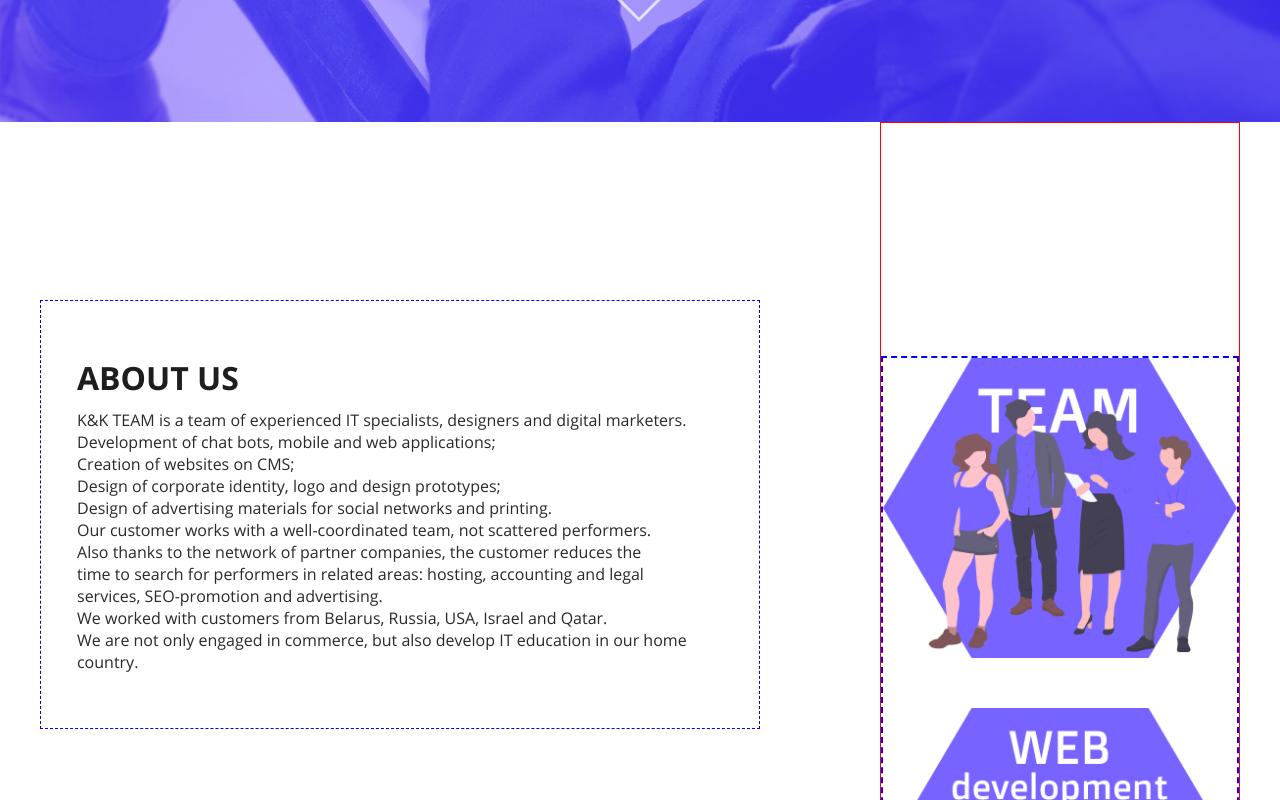
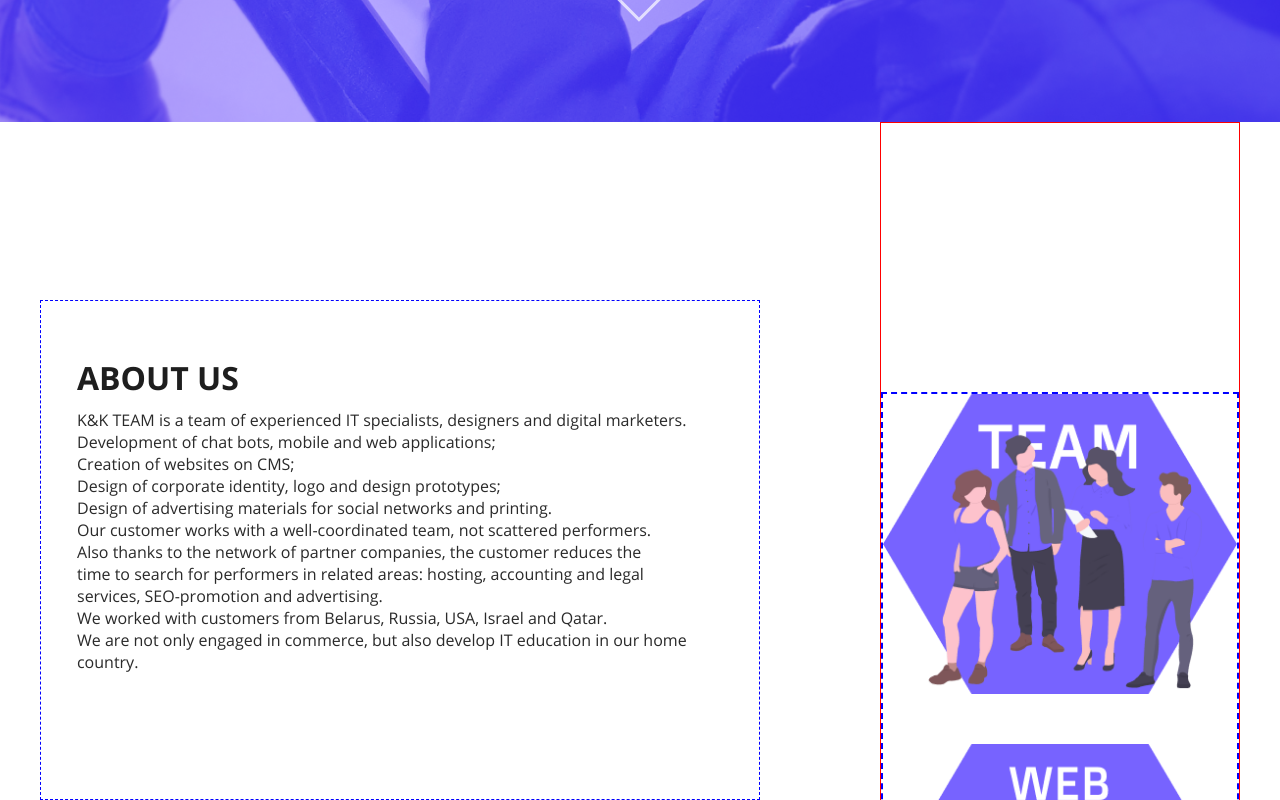
Before and after one commit to sharkyBy/K-K, a React (Create React App) app: page / in a window 1280 px wide. Shown: the part 754-1554 px from the top of the page. Built offline with nearby package versions, Linux system fonts and the light colour scheme.

Commit message:
add scroll effects for aboutUs block

```diff
--- a/src/components/App.js
+++ b/src/components/App.js
@@ -10,22 +10,63 @@ let userLang = (window.navigator.language ||
   window.navigator.systemLanguage ||
   window.navigator.userLanguage);
 
+let winTop = window.pageYOffset;
 
+function aboutUsScroll() {
 
+  let textWrapper = [...document.querySelector('.aboutUs__text_wrapper').children];
+  let carouselWrapper = [...document.querySelector('#carousel').children];
+  let textWrap = document.querySelector('.aboutUs__text_wrapper');
+
+  let top = carouselWrapper.map((item) => {
+      let top = item.getBoundingClientRect().y;
+      let height = item.getBoundingClientRect().height;
+
+    return top + height / 2;
+  }
+  );
+
+  // console.log(top);
+
+  let y = textWrap.getBoundingClientRect().y;
+  let h = textWrap.getBoundingClientRect().height;
+  let textCenter = Math.round(y + h / 2);
+
+  // el.scrollIntoView({block:"center",behavior: "smooth"})
+console.log(`pictCenter: ${top}; textCenter: ${textCenter}; y: ${y}`)
+
+  return (
+    top.map((item,index) => {
+      return (
+      Math.round(item) <= textCenter && Math.round(item) >= Math.round(y)  ? textWrapper[index].style.opacity = '1' :
+      Math.round(item) <= h && Math.round(item) >= (textCenter + 0.9 * Math.round(h))  ? textWrapper[index].style.opacity = '1':textWrapper[index].style.opacity = '0'
+      )
+      }
+  )
+  )
+    // pictCenter <= textCenter ? textWrapper.style.opacity = '1' : textWrapper.style.opacity = '0'
+
+}
+
+window.addEventListener('scroll', aboutUsScroll);
 
 
 class App extends React.Component {
   state = {
     lang: userLang,
+    scrollTop: winTop,
+
   }
 
   handlerUserLang = (userL) => {
     this.setState({
-      lang:userL,
+      lang: userL,
     })
   }
+
   render() {
     // debugger;
+
     if (this.state.lang.includes('ru')) {
       return (
         <Switch>
@@ -37,11 +78,15 @@ class App extends React.Component {
 
             />
             <Route exact path='/' >
-              <Mainpage {...this.props.staticData_ru} />
+              <Mainpage {...this.props.staticData_ru}
+
+              />
             </Route>
 
             <Route exact path='/mainpage'>
-              <Mainpage {...this.props.staticData_ru} />
+              <Mainpage {...this.props.staticData_ru}
+
+              />
             </Route>
 
             <Route exact path='/community'>
--- a/src/components/Main.js
+++ b/src/components/Main.js
@@ -9,9 +9,9 @@ export default function Main(props) {
   return (
   <div className='main' >
     <div className='container'>
-      <AboutUs {...props.data.aboutUs}/>
-      <Project {...props.data.project}/>
-      <Contact {...props.data.contact}/>
+      <AboutUs {...props.data.aboutUs} />
+      <Project {...props.data.project} />
+      <Contact {...props.data.contact} />
     </div>
   </div>
   )
--- a/src/components/Mainpage.js
+++ b/src/components/Mainpage.js
@@ -8,7 +8,9 @@ export default function Mainpage(props) {
   return (
     <Fragment>
       <Header data={props.header} />
-      <Main data={props.main} />
+      <Main data={props.main}
+
+       />
     </Fragment>
 
   )
--- a/src/components/aboutUs/AboutUs.js
+++ b/src/components/aboutUs/AboutUs.js
@@ -9,38 +9,18 @@ import AboutUsText from './AboutUsText';
 
 class  AboutUs extends React.Component {
   // debugger;
-  state={
-    zIndex:'1',
-    border:'2px solid red'
-  }
-  coords = (e) => {
-    let Y = e.target.getBoundingClientRect().top
-    let winY = window.scrollY;
-
-
-    console.log(`client Y:${Y}; scroll Y:${winY}`)
-  }
-
-  handleScroll=() => {
-    this.setState({
-      zIndex:'1',
-    border:'2px solid red'
-    })
-  }
-
-
 
   render() {
 
     return (
     <div className='aboutUs' id ='aboutUs' >
-        <AboutUsText text={this.props.text} state={this.state} />
+       <div className='aboutUs__text'>
+         <AboutUsText text={this.props.text} />
+       </div>
 
       <div className='aboutUs__carousel'>
         <AboutUsCarousel imgSrc={this.props.carousel.imgSrc} coords={this.coords}/>
       </div>
-
-
     </div>
   )
   }
--- a/src/components/aboutUs/AboutUsCarousel.js
+++ b/src/components/aboutUs/AboutUsCarousel.js
@@ -11,8 +11,6 @@ export default function AboutUsCarousel(props) {
     key ={`img_${index}`}
     alt={`img_${index}`}
     id={`pict_${index}`}
-                  coords={props.coords}
-
   />
   )
   return(
--- a/src/components/aboutUs/AboutUsScopes.js
+++ b/src/components/aboutUs/AboutUsScopes.js
@@ -7,7 +7,7 @@ export default function AboutUsScopes(props) {
   // debugger;
 
   return (
-    <li onClick={props.coords} id={props.id}>
+    <li id={props.id}>
       <img src={props.imgSrc} alt={props.alt}/>
     </li>
   )
--- a/src/components/aboutUs/AboutUsText.js
+++ b/src/components/aboutUs/AboutUsText.js
@@ -4,7 +4,7 @@ import AboutUsTextItem from './AboutUsTextItem';
 
 function AboutUsText(props) {
   // debugger;
-  let textBlock = props.text.map((item,index)=> (
+  let textBlock = props.text.map((item, index) => (
     <AboutUsTextItem
       text={item}
       index={index}
@@ -12,7 +12,8 @@ function AboutUsText(props) {
     />)
   )
   return (
-    <div className='aboutUs__text' >
+
+      <div className='aboutUs__text_wrapper'>
         {textBlock}
     </div>
 
--- a/src/components/aboutUs/AboutUsTextItem.js
+++ b/src/components/aboutUs/AboutUsTextItem.js
@@ -7,17 +7,18 @@ function AboutUsTextItem(props) {
 
 
   return (
-    <div className={props.index !== 0 ? 'hidden' : 'visible'} >
-      <h1>{props.text.title}</h1>
-      <p>
-        {props.text.p1}
-      </p>
-      <div
-        className={props.index !== 0 ? 'aboutUs__btn' : null}
-      >
-        {props.index !== 0 ? props.text.btnName:null}
+
+      <div id={`text_${props.index}`}  className='visible'>
+        <h1>{props.text.title}</h1>
+        <p>
+          {props.text.p1}
+        </p>
+        <div className={props.index !== 0 ? 'aboutUs__btn' : null}>
+          {props.index !== 0 ? props.text.btnName : null}
+        </div>
       </div>
-    </div>
+
+
 
   )
 }
--- a/src/style/css/index.css
+++ b/src/style/css/index.css
@@ -266,22 +266,6 @@ html {
   display: flex;
   justify-content: space-between;
   width: 100%;
-  /* &-scopes {
-      position: sticky;
-      top: 0px;
-      margin-top: 43px;
-      height: 750px;
-      font-size: 200px;
-      line-height: 0.5;
-      font-family: OpenSans_ExtraBold;
-      writing-mode: vertical-rl;
-      transform: rotate(-180deg);
-      color: #6C63FF;
-      opacity: 0.5;
-      text-transform: uppercase;
-      z-index: 1;
-
-    } */
 }
 .aboutUs__text {
   position: sticky;
@@ -290,28 +274,25 @@ html {
   height: 67%;
   margin-top: 178px;
   margin-bottom: 14.5%;
+}
+.aboutUs__text_wrapper {
+  position: relative;
+  width: 100%;
+  height: 500px;
   color: #2a2a2a;
   border: 1px dashed blue;
   overflow: hidden;
 }
 .aboutUs__text .visible {
-  position: relative;
+  position: absolute;
   background: white;
   top: 0px;
   left: 0;
   width: 100%;
   height: 100%;
   z-index: 1;
-}
-.aboutUs__text .hidden {
-  position: absolute;
-  background: white;
-  top: 0px;
-  left: 0;
-  width: 100%;
-  height: 100%;
-  border: 5px solid red;
-  z-index: 0;
+  opacity: 0;
+  transition: opacity 0.1s ease-in;
 }
 .aboutUs__text h1 {
   padding: 55px 0px 10px 36px;
@@ -344,13 +325,13 @@ html {
   top: 0;
   width: 30%;
   height: 100%;
-  margin-bottom: 14.5%;
+  margin-bottom: 25.5%;
   z-index: 5;
   border: 1px solid red;
 }
 .aboutUs__carousel ul {
   display: flex;
-  margin-top: 65%;
+  margin-top: 75%;
   flex-direction: column;
   align-items: flex-end;
   width: 100%;
--- a/src/style/scss/index.scss
+++ b/src/style/scss/index.scss
@@ -383,34 +383,28 @@ html {
     height: 67%;
     margin-top: 178px;
     margin-bottom: 14.5%;
-    color: $color-aboutUsText;
-    border: 1px dashed blue;
-    overflow: hidden;
+
+
+    &_wrapper {
+      position: relative;
+      width: 100%;
+      height: 500px;
+      color: $color-aboutUsText;
+      border: 1px dashed blue;
+      overflow: hidden;
+    }
 
     .visible {
-      position: relative;
+      position: absolute;
       background: white;
       top: 0px;
       left: 0;
       width: 100%;
       height: 100%;
-
       z-index: 1;
+      opacity: 0;
+      transition: opacity 0.1s ease-in;
     }
-
-    .hidden {
-      position:absolute;
-      background: white;
-      top: 0px;
-      left: 0;
-      width: 100%;
-      height: 100%;
-      border: 5px solid red;
-      // opacity: 0;
-      z-index: 0;
-
-    }
-
 
     h1 {
       padding: 55px 0px 10px 36px;
@@ -437,37 +431,22 @@ html {
     border-radius: 8px;
     padding: 0 20px;
     font-size: 24px;
-    font-family:OpenSans_SemiBold;
+    font-family: OpenSans_SemiBold;
     color: $color-aboutUsBtn;
 
   }
+
   &__btn::first-letter {
     text-transform: uppercase;
   }
 
-  /* &-scopes {
-      position: sticky;
-      top: 0px;
-      margin-top: 43px;
-      height: 750px;
-      font-size: 200px;
-      line-height: 0.5;
-      font-family: OpenSans_ExtraBold;
-      writing-mode: vertical-rl;
-      transform: rotate(-180deg);
-      color: #6C63FF;
-      opacity: 0.5;
-      text-transform: uppercase;
-      z-index: 1;
-
-    } */
 
   &__carousel {
     position: relative;
     top: 0;
     width: 30%;
     height: 100%;
-    margin-bottom: 14.5%;
+    margin-bottom: 25.5%;
     z-index: 5;
     border: 1px solid red;
 
@@ -475,7 +454,7 @@ html {
 
     ul {
       display: flex;
-      margin-top: 65%;
+      margin-top: 75%;
       flex-direction: column;
       align-items: flex-end;
       width: 100%;
@@ -601,7 +580,7 @@ html {
         display: inline-block;
         font-size: 20px;
         width: 100%;
-        height:170px;
+        height: 170px;
         overflow: hidden;
         // border: 1px solid black;
 
@@ -620,7 +599,9 @@ html {
     }
 
   }
-} //project
+}
+
+//project
 
 .contact {
   width: 100%;
```
Also changed, not shown: 1 other file (tests, documents, lock files or other folders). Lines whose indentation alone changed are shown as unchanged.
